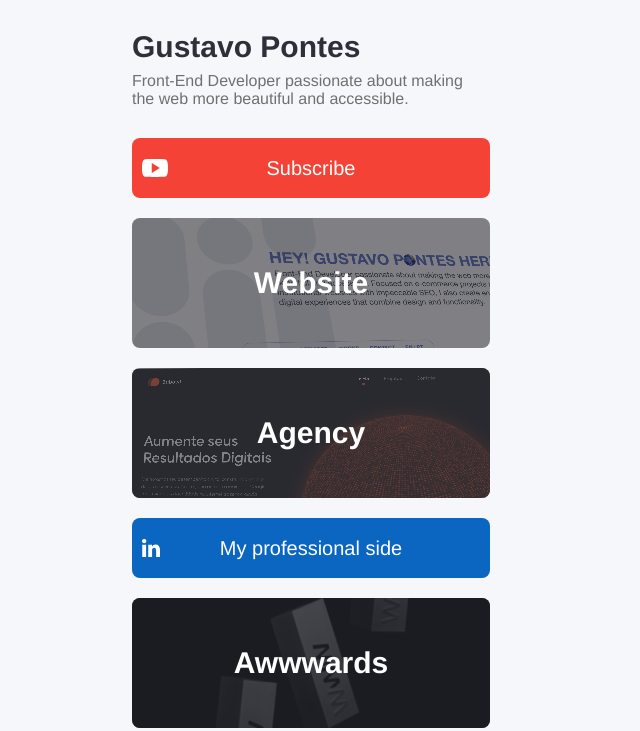
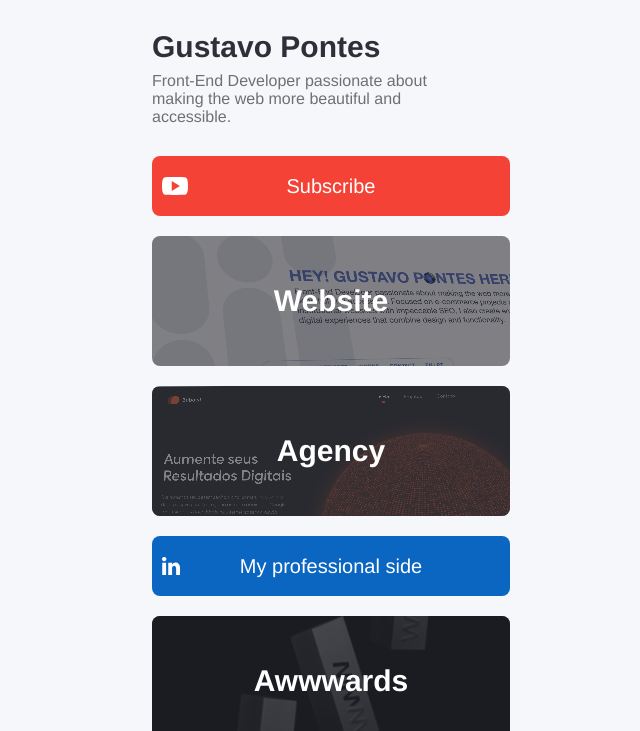
Before and after one commit to GustaDev00/links, a Next.js app: page / in a window 1280 px wide. Shown: the top 731 px of the page, without its empty margins (308-948 px from the left). Built offline with nearby package versions, Linux system fonts and the light colour scheme.

Commit message:
feat: margin

```diff
--- a/src/components/molecules/Box/styles.ts
+++ b/src/components/molecules/Box/styles.ts
@@ -44,6 +44,7 @@ export const BoxBigSmall = styled.p`
 export const Link = styled.a``;
 
 export const Img = styled(Image)`
+  width: 100%;
   position: absolute;
   top: 0;
   border-radius: 8px;
--- a/src/styles/components/sections.ts
+++ b/src/styles/components/sections.ts
@@ -2,4 +2,6 @@ import styled from "styled-components";
 
 export const Section = styled.section`
   max-width: 400px;
+  width: 90%;
+  margin: auto;
 `;
```
